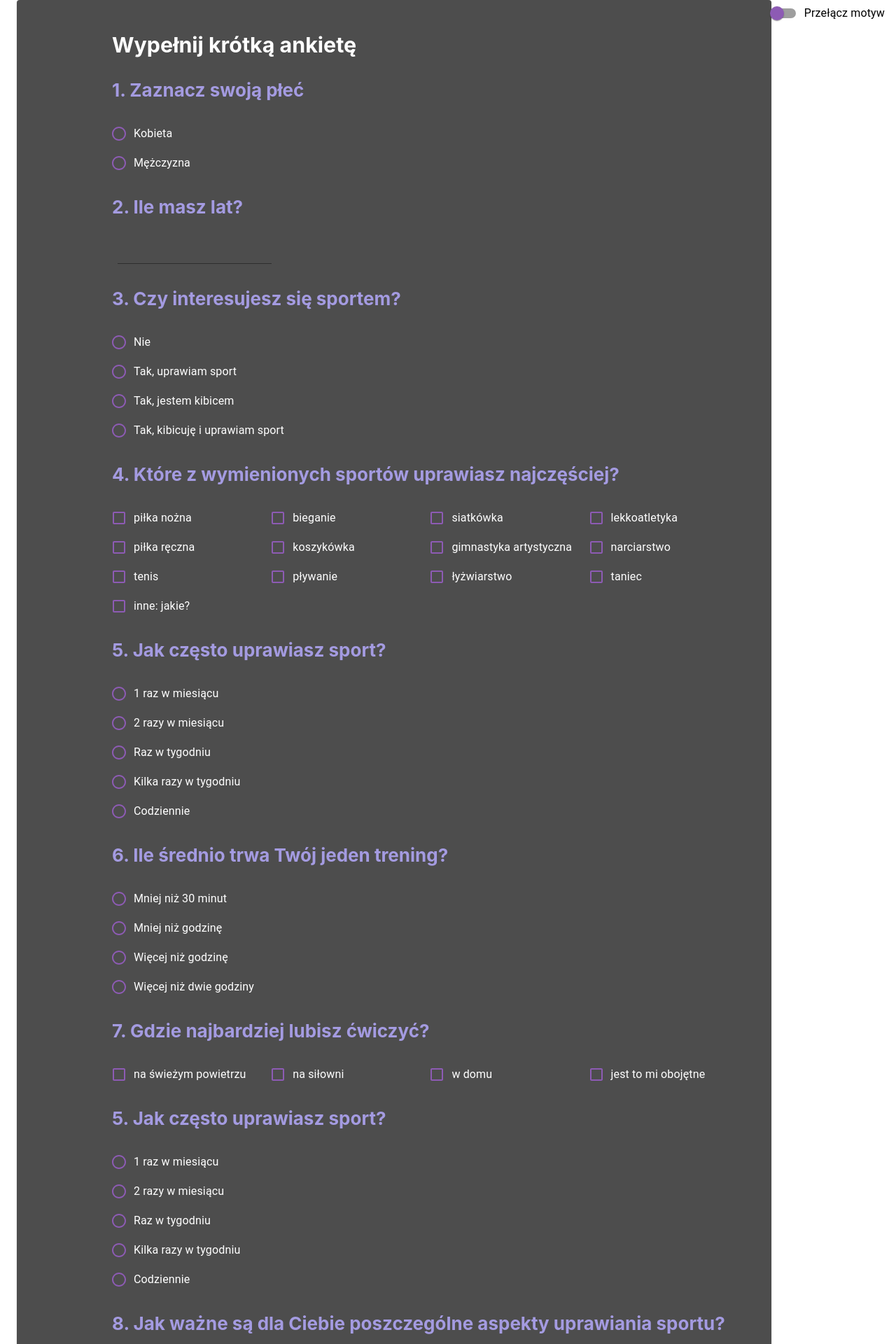
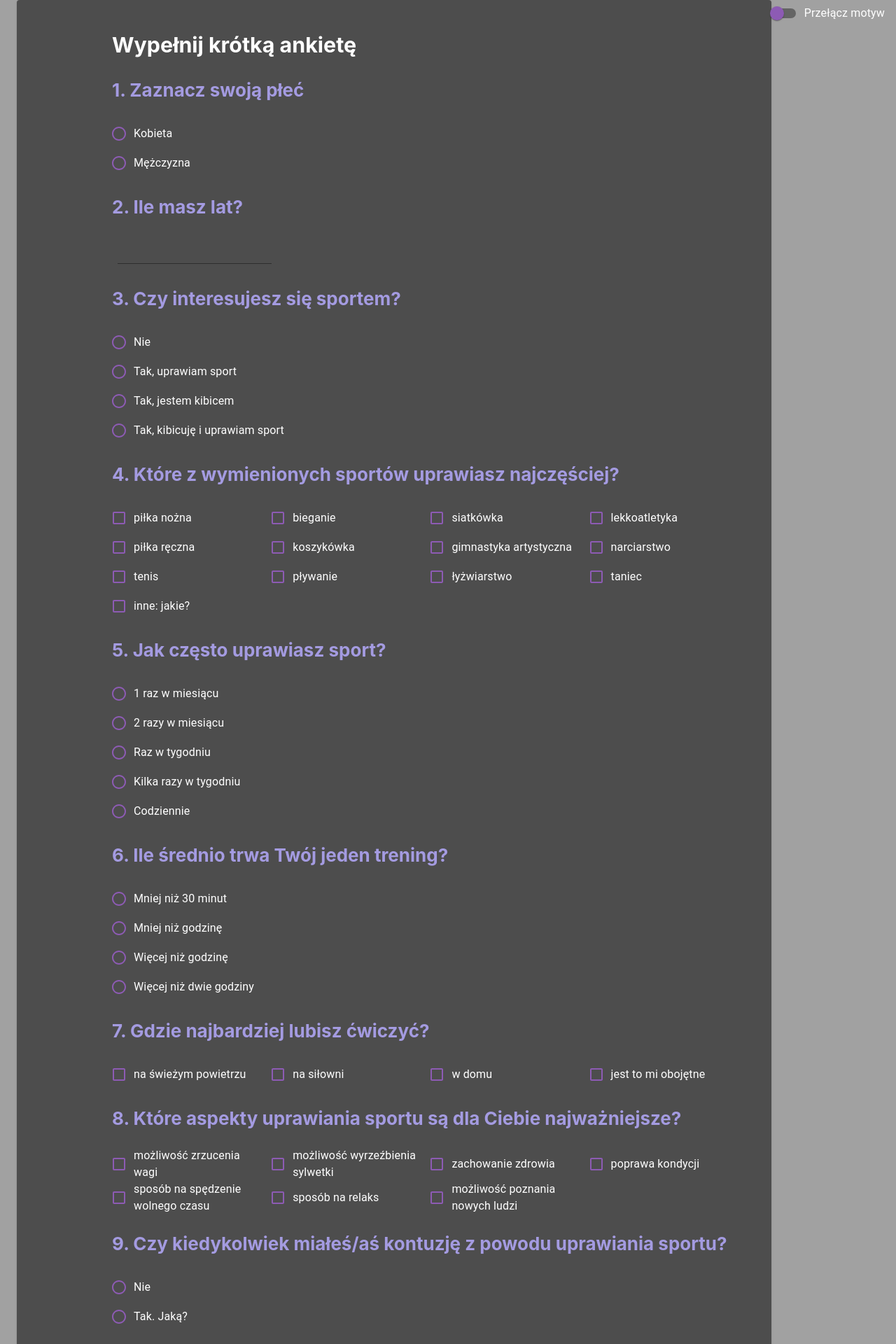
Before and after one commit to patrycjabrzeskot/form-app, a React (Create React App) app: page / in a window 1280 px wide. Shown: the top 1920 px of the page at 70% size. Built offline with nearby package versions, Linux system fonts and the light colour scheme.

Commit message:
textfield colors

```diff
--- a/src/components/Form.tsx
+++ b/src/components/Form.tsx
@@ -89,19 +89,21 @@ const Form: React.FC = () => {
                 "jest to mi obojętne",
               ]}
             />
-            <Title number={5} title="Jak często uprawiasz sport?" />
-            <RadioQuestion
-              value={[
-                "1 raz w miesiącu",
-                "2 razy w miesiącu",
-                "Raz w tygodniu",
-                "Kilka razy w tygodniu",
-                "Codziennie",
-              ]}
-            />
+
             <Title
               number={8}
-              title="Jak ważne są dla Ciebie poszczególne aspekty uprawiania sportu?"
+              title="Które aspekty uprawiania sportu są dla Ciebie najważniejsze?"
+            />
+            <CheckBoxQuestion
+              value={[
+                "możliwość zrzucenia wagi",
+                "możliwość wyrzeźbienia sylwetki",
+                "zachowanie zdrowia",
+                "poprawa kondycji",
+                "sposób na spędzenie wolnego czasu",
+                "sposób na relaks",
+                "możliwość poznania nowych ludzi",
+              ]}
             />
             <Title
               number={9}
--- a/src/components/helpers/Toggle.tsx
+++ b/src/components/helpers/Toggle.tsx
@@ -1,6 +1,11 @@
 import React, { useContext } from "react";
 import Switch from "@material-ui/core/Switch";
-import { withStyles, FormGroup, FormControlLabel } from "@material-ui/core";
+import {
+  withStyles,
+  FormGroup,
+  FormControlLabel,
+  Typography,
+} from "@material-ui/core";
 import "../../index.css";
 import { ThemeContext } from "../../contexts/theme";
 
@@ -45,7 +50,12 @@ const Toggle: React.FC = () => {
                   name="checkedA"
                 />
               }
-              label="Przełącz motyw"
+              // label="Przełącz motyw"
+              label={
+                <Typography style={{ color: theme.text }}>
+                  Przełącz motyw
+                </Typography>
+              }
             />
           </FormGroup>
         </div>
--- a/src/components/inputs/TextField.tsx
+++ b/src/components/inputs/TextField.tsx
@@ -41,25 +41,29 @@ import {
 import TextField from "@material-ui/core/TextField";
 import { ThemeContext } from "contexts/theme";
 
-const useStyles = makeStyles((theme: Theme) =>
+const TextFieldQuestion: React.FC = () => {
+  const theme = useContext(ThemeContext);
+
+  const useStyles = makeStyles((themes: Theme) =>
     createStyles({
       root: {
         display: "flex",
         flexWrap: "wrap",
       },
+      input: { color: theme.theme.text },
       margin: {
-      margin: theme.spacing(1),
+        margin: themes.spacing(1),
       },
     })
   );
 
-const TextFieldQuestion: React.FC = () => {
-  const theme = useContext(ThemeContext);
-
   const ColoredTextField = withStyles({
     root: {
-      "& label.Mui-focused": {
-        color: theme.theme.elements,
+      // "& label.Mui-focused": {
+      //   color: theme.theme.text,
+      // },
+      "&.MuiInputBase-input": {
+        color: "white",
       },
       "& .MuiInput-underline:after": {
         borderBottomColor: theme.theme.elements,
@@ -75,9 +79,11 @@ const TextFieldQuestion: React.FC = () => {
           borderColor: theme.theme.elements,
         },
       },
-      //   input: {
-      //     color: "white",
-      //   },
+      input: {
+        "&.MuiInputBase-input": {
+          color: theme.theme.text,
+        },
+      },
     },
   })(TextField);
 
@@ -88,7 +94,9 @@ const TextFieldQuestion: React.FC = () => {
       <ColoredTextField
         className={classes.margin}
         id="custom-css-standard-input"
-        inputProps={{ color: "white" }}
+        inputProps={{
+          className: classes.input,
+        }}
         type="number"
       />
     </form>
--- a/src/index.css
+++ b/src/index.css
@@ -15,3 +15,7 @@ code {
 .MuiTableCell-root {
   border-bottom: none !important;
 }
+
+html {
+  background-color: #a1a1a1;
+}
```
Lines whose indentation alone changed are shown as unchanged.
